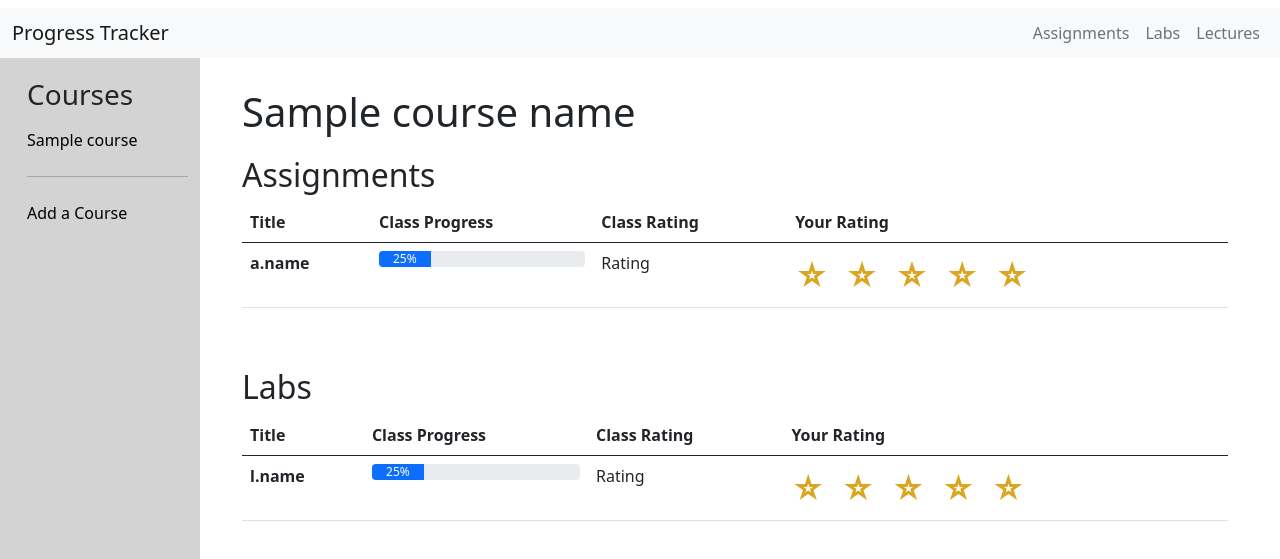
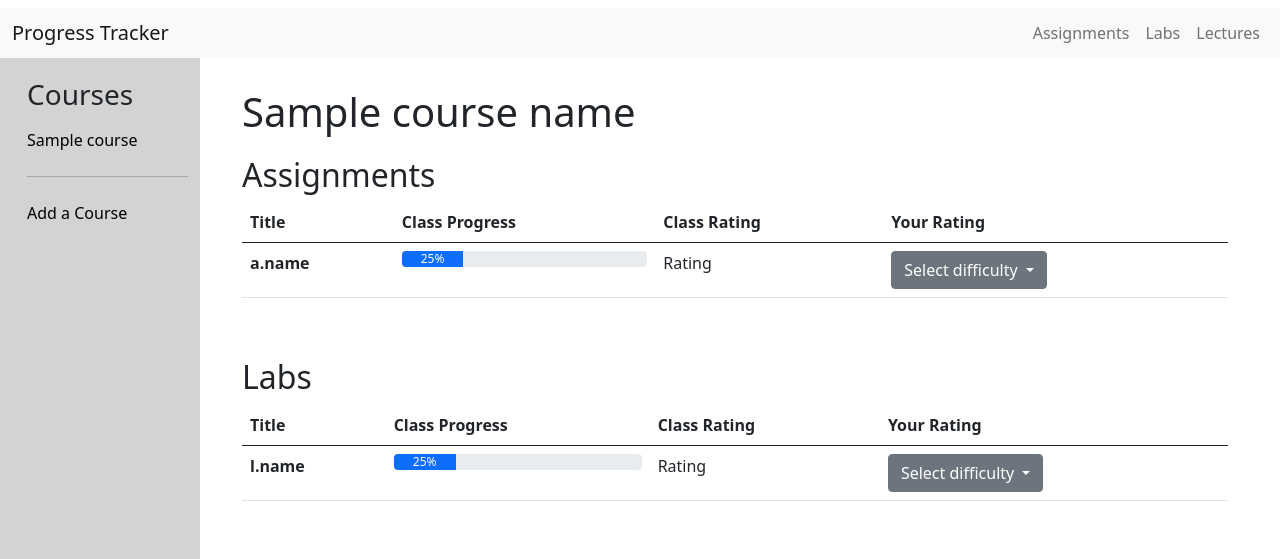
Before and after one commit to annegu/TravelBud, a Flask app: template templates/coursePage.html in a window 1280 px wide. Shown: the top 559 px of the page. Run offline with Flask 2, Linux system fonts and the light colour scheme; the template is opened without the code that fills it: most values are stand-ins (such as "Sample title", 1, 10 or a date in 2020); some libraries are stand-ins or nearby versions.

Commit message:
dropdown
dropdown

```diff
--- a/templates/coursePage.html
+++ b/templates/coursePage.html
@@ -9,6 +9,10 @@
     <script src="{{url_for('static', filename='home.js')}}"></script>
 </head>
 <body>
+    <script src="https://code.jquery.com/jquery-3.3.1.slim.min.js" integrity="sha384-q8i/X+965DzO0rT7abK41JStQIAqVgRVzpbzo5smXKp4YfRvH+8abtTE1Pi6jizo" crossorigin="anonymous"></script>
+    <script src="https://cdnjs.cloudflare.com/ajax/libs/popper.js/1.14.3/umd/popper.min.js" integrity="sha384-ZMP7rVo3mIykV+2+9J3UJ46jBk0WLaUAdn689aCwoqbBJiSnjAK/l8WvCWPIPm49" crossorigin="anonymous"></script>
+    <script src="https://stackpath.bootstrapcdn.com/bootstrap/4.1.3/js/bootstrap.min.js" integrity="sha384-ChfqqxuZUCnJSK3+MXmPNIyE6ZbWh2IMqE241rYiqJxyMiZ6OW/JmZQ5stwEULTy" crossorigin="anonymous"></script>
+
     <!-- Side Nav Bar -->
     <nav class = "navbar-fixed-left">
         <div class="container-fluid">
@@ -87,12 +91,17 @@
               </td>
               <td>Rating</td>
               <td>
-                  <div class="stars" data-rating="0">
-                      <span class="star">&nbsp;</span>
-                      <span class="star">&nbsp;</span>
-                      <span class="star">&nbsp;</span>
-                      <span class="star">&nbsp;</span>
-                      <span class="star">&nbsp;</span>
+                <div class="dropdown">
+                    <button class="btn btn-secondary dropdown-toggle" type="button" id="dropdownMenuButton" data-toggle="dropdown" aria-haspopup="true" aria-expanded="false">
+                      Select difficulty
+                    </button>
+                    <div class="dropdown-menu" aria-labelledby="dropdownMenuButton">
+                      <a class="dropdown-item" href="#">Very Difficult</a>
+                      <a class="dropdown-item" href="#">Difficult</a>
+                      <a class="dropdown-item" href="#">Neutral</a>
+                      <a class="dropdown-item" href="#">Easy</a>
+                      <a class="dropdown-item" href="#">Very Easy</a>
+                    </div>
                   </div>
               </td>
             </tr>
@@ -125,13 +134,16 @@
               </td>
               <td>Rating</td>
               <td>
-                  <div class="stars" data-rating="0">
-                      <span class="star">&nbsp;</span>
-                      <span class="star">&nbsp;</span>
-                      <span class="star">&nbsp;</span>
-                      <span class="star">&nbsp;</span>
-                      <span class="star">&nbsp;</span>
-                  </div>
+                <button class="btn btn-secondary dropdown-toggle" type="button" id="dropdownMenuButton" data-toggle="dropdown" aria-haspopup="true" aria-expanded="false">
+                    Select difficulty
+                </button>
+                <div class="dropdown-menu" aria-labelledby="dropdownMenuButton">
+                    <a class="dropdown-item" href="#">Very Difficult</a>
+                    <a class="dropdown-item" href="#">Difficult</a>
+                    <a class="dropdown-item" href="#">Neutral</a>
+                    <a class="dropdown-item" href="#">Easy</a>
+                    <a class="dropdown-item" href="#">Very Easy</a>
+                </div>
               </td>
             </tr>
             {%endfor%}
@@ -163,13 +175,16 @@
               </td>
               <td>Rating</td>
               <td>
-                  <div class="stars" data-rating="0">
-                      <span class="star">&nbsp;</span>
-                      <span class="star">&nbsp;</span>
-                      <span class="star">&nbsp;</span>
-                      <span class="star">&nbsp;</span>
-                      <span class="star">&nbsp;</span>
-                  </div>
+                <button class="btn btn-secondary dropdown-toggle" type="button" id="dropdownMenuButton" data-toggle="dropdown" aria-haspopup="true" aria-expanded="false">
+                    Select difficulty
+                </button>
+                <div class="dropdown-menu" aria-labelledby="dropdownMenuButton">
+                    <a class="dropdown-item" href="#">Very Difficult</a>
+                    <a class="dropdown-item" href="#">Difficult</a>
+                    <a class="dropdown-item" href="#">Neutral</a>
+                    <a class="dropdown-item" href="#">Easy</a>
+                    <a class="dropdown-item" href="#">Very Easy</a>
+                </div>
               </td>
             </tr>
             {%endfor%}
```
